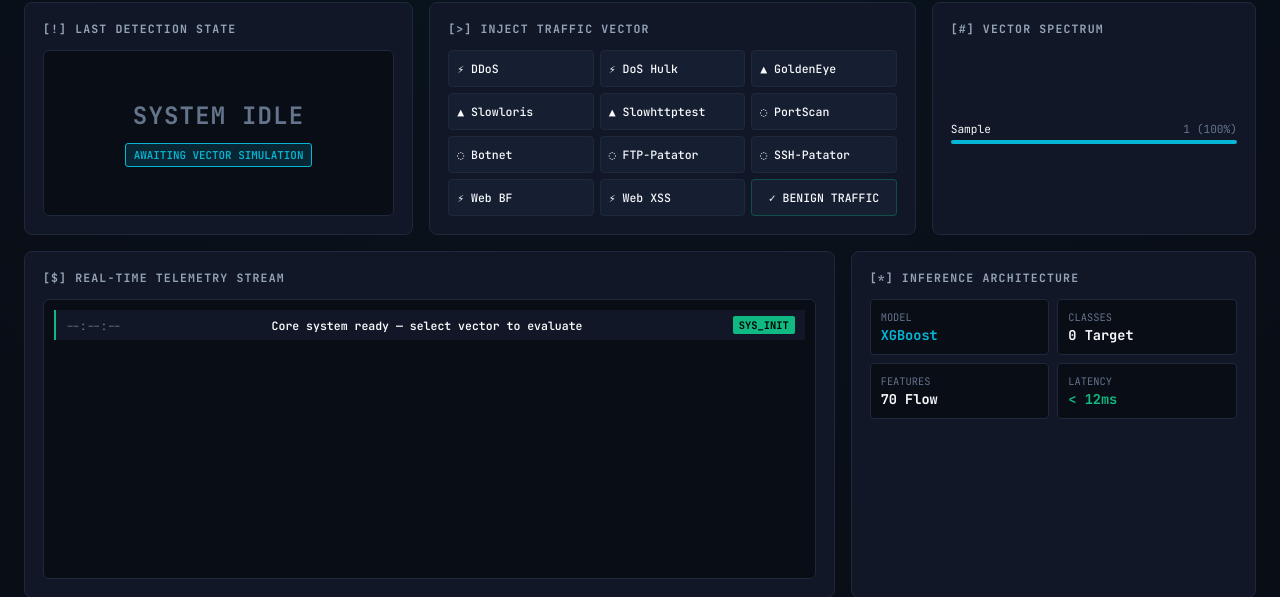
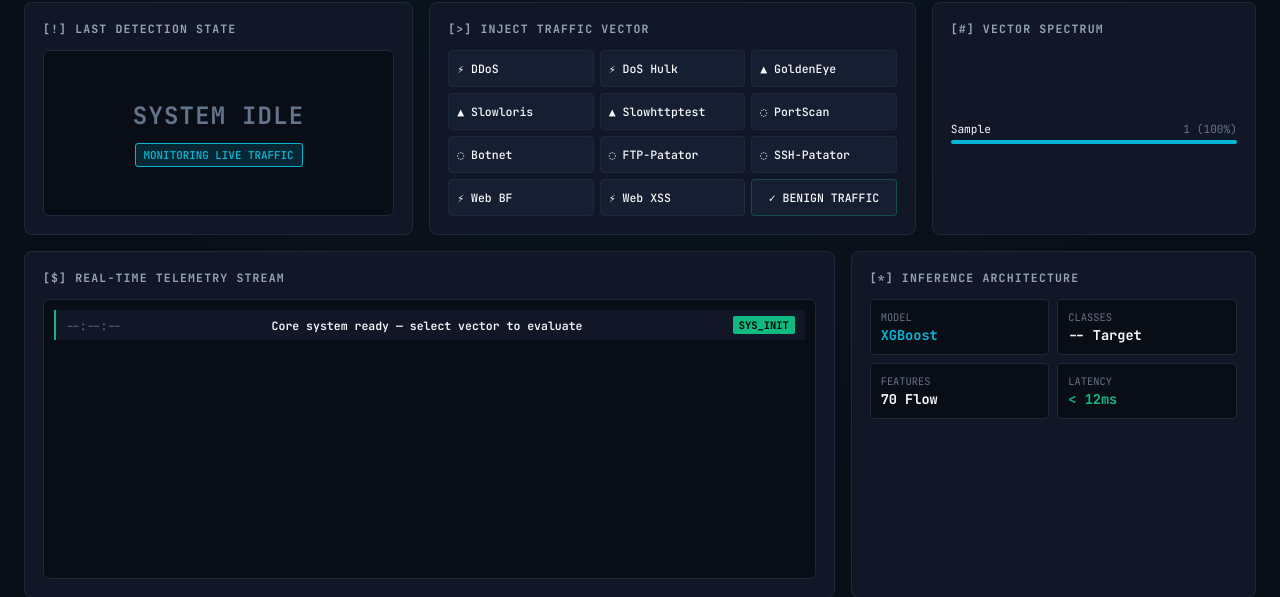
Before and after one commit to Hopejohn2004/cloud-ids-project, a Flask app: page / in a window 1280 px wide. Shown: the part 198-795 px from the top of the page. Run offline with Flask 3, Linux system fonts and the light colour scheme; tables that the repository leaves empty hold one stand-in row (values such as "Sample post"); data that the repository does not hold is empty; parts of the project's set-up code (start-up, migrations or seed data) failed here and were passed over.

Commit message:
Dashboard: show LIVE CAPTURE badge from server monitoring_mode, fault-tolerant health load

```diff
--- a/templates/dashboard.html
+++ b/templates/dashboard.html
@@ -324,7 +324,7 @@
       <div class="monitor-box">
         <div class="monitor-target" id="attackLabel">SYSTEM IDLE</div>
         <div class="tag-group" id="detectionTags">
-          <span class="sys-tag conf">AWAITING VECTOR SIMULATION</span>
+          <span class="sys-tag conf" id="lastStateTag">AWAITING VECTOR SIMULATION</span>
         </div>
       </div>
     </div>
@@ -430,20 +430,28 @@
   try {
     const res = await fetch("/health");
     const h = await res.json();
-    document.getElementById("headerModel").textContent = (h.model_name || "").toUpperCase();
-    document.getElementById("headerAccuracy").textContent = h.metrics.accuracy;
-    document.getElementById("specModel").textContent = h.model_name || "Unknown";
-    document.getElementById("specClasses").textContent = `${h.class_count} Target`;
-    document.getElementById("specFeatures").textContent = `${h.feature_count} Flow`;
+    const set = (id, val) => {
+      const el = document.getElementById(id);
+      if (el && val !== undefined && val !== null) el.textContent = val;
+    };
+    const live = h.monitoring_mode === "LIVE_CAPTURE" || (h.raw_sensors || 0) > 0;
     const modeEl = document.getElementById("headerMode");
-    const sensors = h.raw_sensors || 0;
-    if (sensors > 0) {
-      modeEl.textContent = `LIVE CAPTURE · ${sensors} SENSOR${sensors === 1 ? "" : "S"}`;
-      modeEl.style.color = "var(--green)";
-    } else {
-      modeEl.textContent = "SIMULATION MODE";
-      modeEl.style.color = "var(--amber)";
+    if (modeEl) {
+      if (live) {
+        modeEl.textContent = `LIVE CAPTURE · ${h.raw_sensors || 0} SENSOR${h.raw_sensors === 1 ? "" : "S"}`;
+        modeEl.style.color = "var(--green)";
+      } else {
+        modeEl.textContent = "SIMULATION MODE";
+        modeEl.style.color = "var(--amber)";
+      }
     }
+    const lastTag = document.getElementById("lastStateTag");
+    if (lastTag) lastTag.textContent = live ? "MONITORING LIVE TRAFFIC" : "AWAITING VECTOR SIMULATION";
+    set("headerModel", (h.model_name || "").toUpperCase());
+    set("headerAccuracy", h.metrics ? h.metrics.accuracy : null);
+    set("specModel", h.model_name || "Unknown");
+    set("specClasses", h.class_count ? `${h.class_count} Target` : null);
+    set("specFeatures", h.feature_count ? `${h.feature_count} Flow` : null);
   } catch(e) { console.error("Health fetch fail:", e); }
 }
 
```
